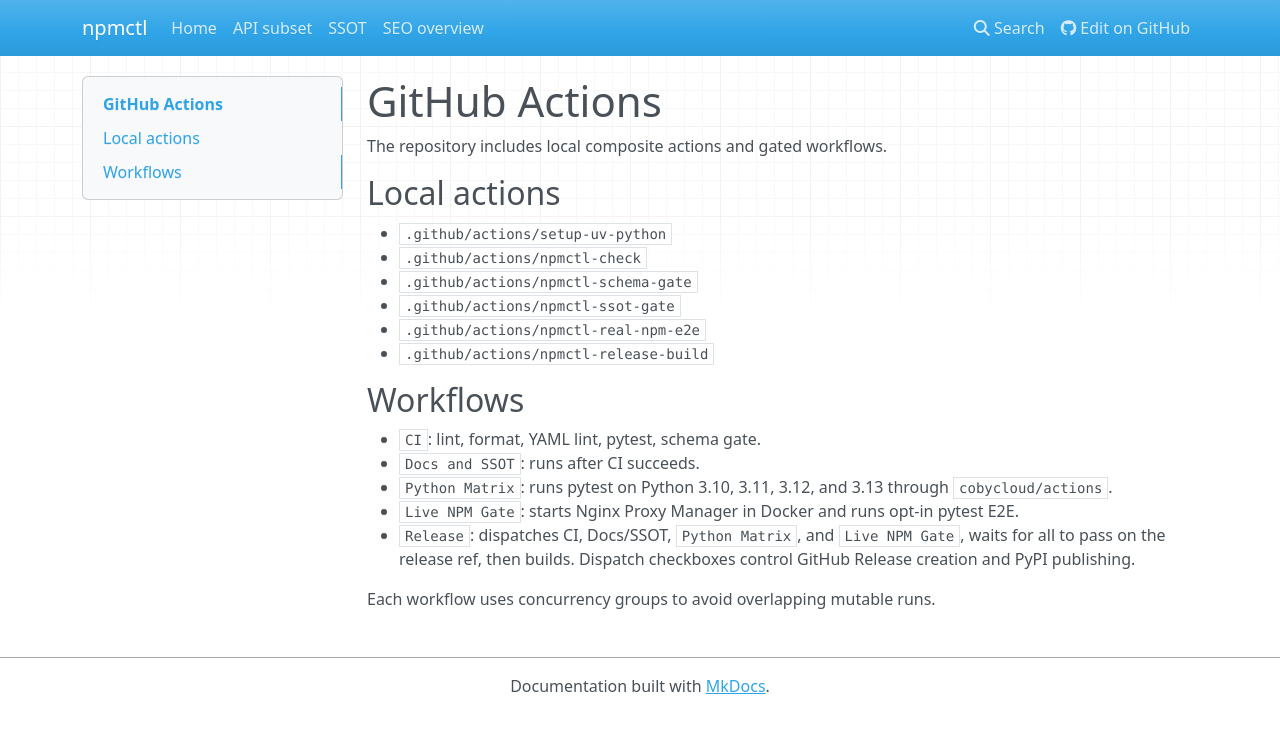
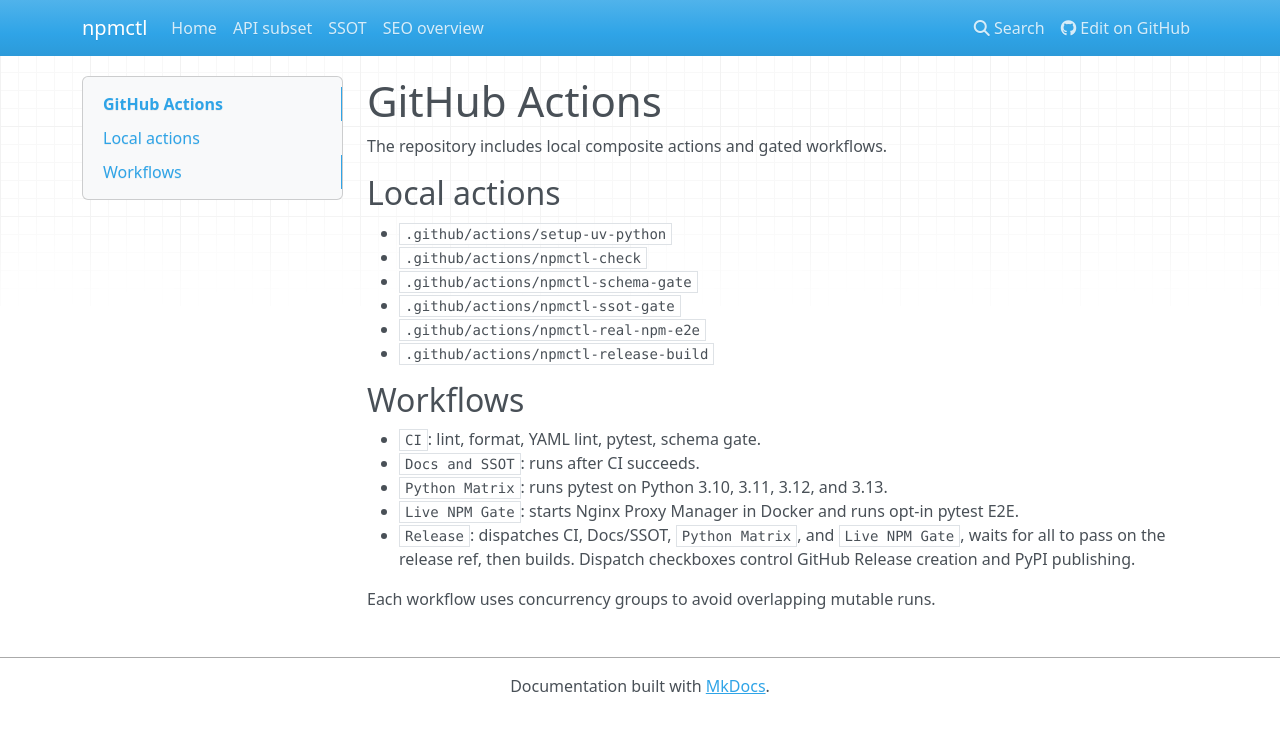
Before and after one commit to groupsum/npmctl, an MkDocs documentation site: the page built from docs/github-actions.md, in a window 1280 px wide. Shown: the top 733 px of the page. Built offline with MkDocs 1.6.1, drawn with Linux system fonts in a browser that asks for light colours; nearby versions of some CDN libraries.

Commit message:
Make release gates self contained

```diff
--- a/docs/github-actions.md
+++ b/docs/github-actions.md
@@ -15,7 +15,7 @@ The repository includes local composite actions and gated workflows.
 
 - `CI`: lint, format, YAML lint, pytest, schema gate.
 - `Docs and SSOT`: runs after CI succeeds.
-- `Python Matrix`: runs pytest on Python 3.10, 3.11, 3.12, and 3.13 through `cobycloud/actions`.
+- `Python Matrix`: runs pytest on Python 3.10, 3.11, 3.12, and 3.13.
 - `Live NPM Gate`: starts Nginx Proxy Manager in Docker and runs opt-in pytest E2E.
 - `Release`: dispatches CI, Docs/SSOT, `Python Matrix`, and `Live NPM Gate`, waits for all to pass on the release ref, then builds. Dispatch checkboxes control GitHub Release creation and PyPI publishing.
 
```
Also changed, not shown: 4 other files.
